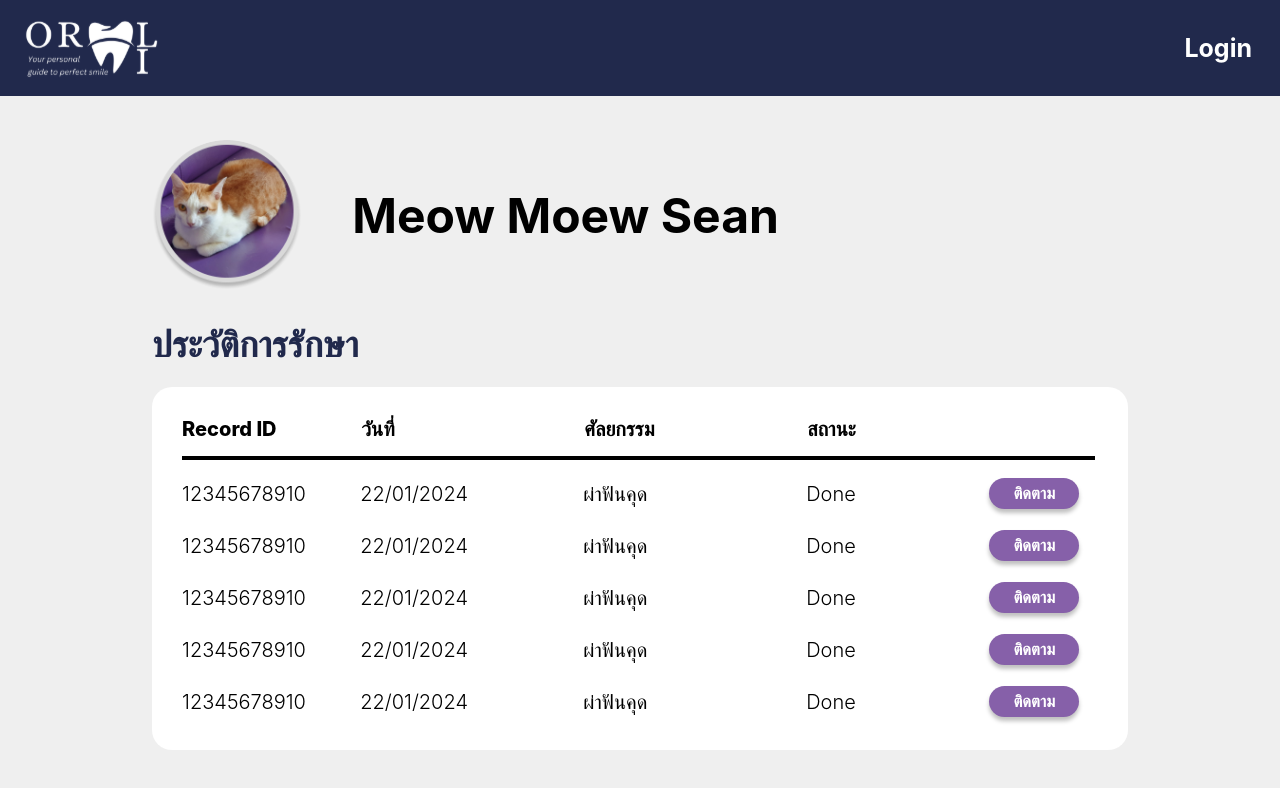
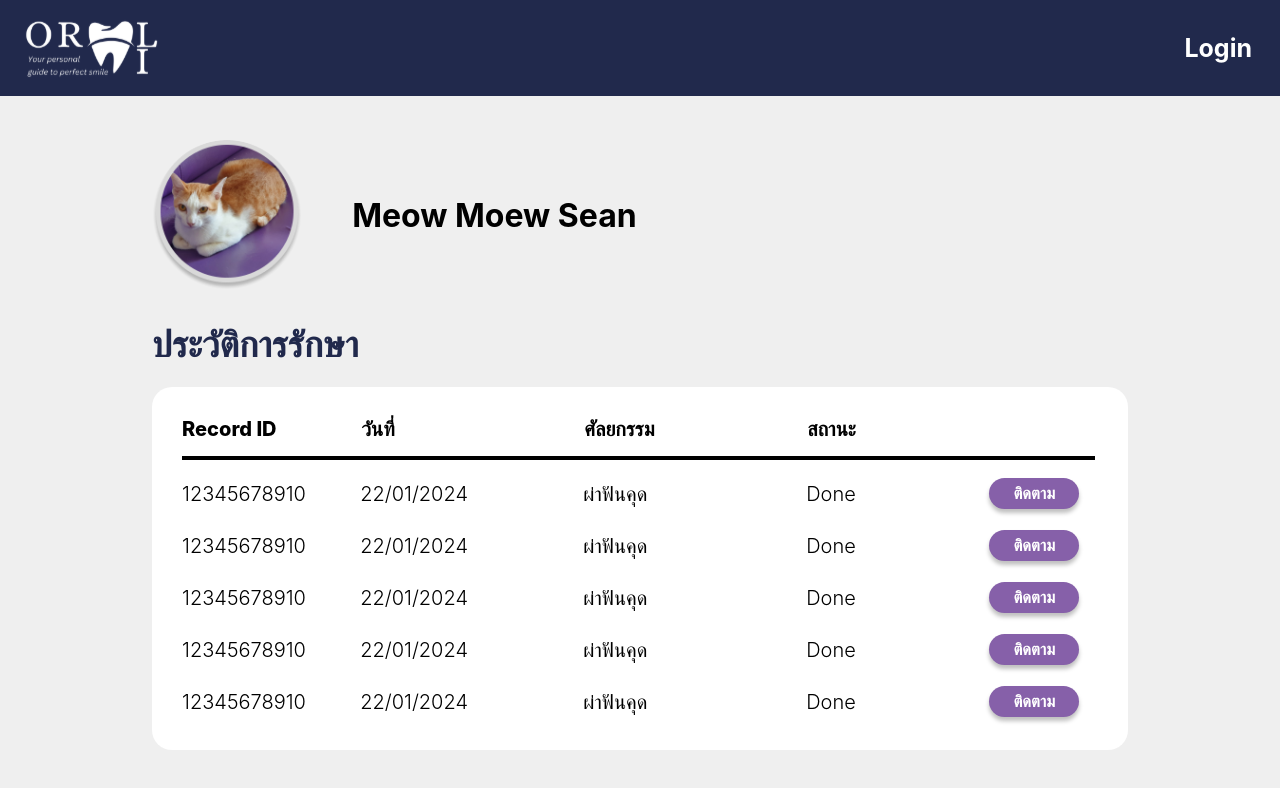
Before and after one commit to KhChanon/DENTAL-WEB-AI, a React (Create React App) app in the folder client/: page /patientinfo in a window 1280 px wide. Shown: the top 788 px of the page. Built offline with nearby package versions, Linux system fonts and the light colour scheme.

Commit message:
Refactor Patientinfo component to use a div instead of an h1 tag

```diff
--- a/client/src/pages/Patientinfo/Patientinfo.tsx
+++ b/client/src/pages/Patientinfo/Patientinfo.tsx
@@ -45,9 +45,9 @@ const Patientinfo = () => {
             alt=""
             src={Meow}
           />
-          <h1 className="m-0 relative text-inherit font-bold font-inherit flex items-center max-w-full">
+          <div className="m-0 relative text-inherit font-bold font-inherit flex items-center max-w-full">
             Meow Moew Sean
-          </h1>
+          </div>
         </div>
         <div className="self-stretch flex flex-col items-start justify-start gap-[1.25rem] max-w-full text-[1.5rem] text-darkslateblue-200">
           <h1 className="m-0 relative text-inherit font-bold font-inherit flex items-center w-[25.56rem] h-[2.94rem] shrink-0 max-w-full">
```
